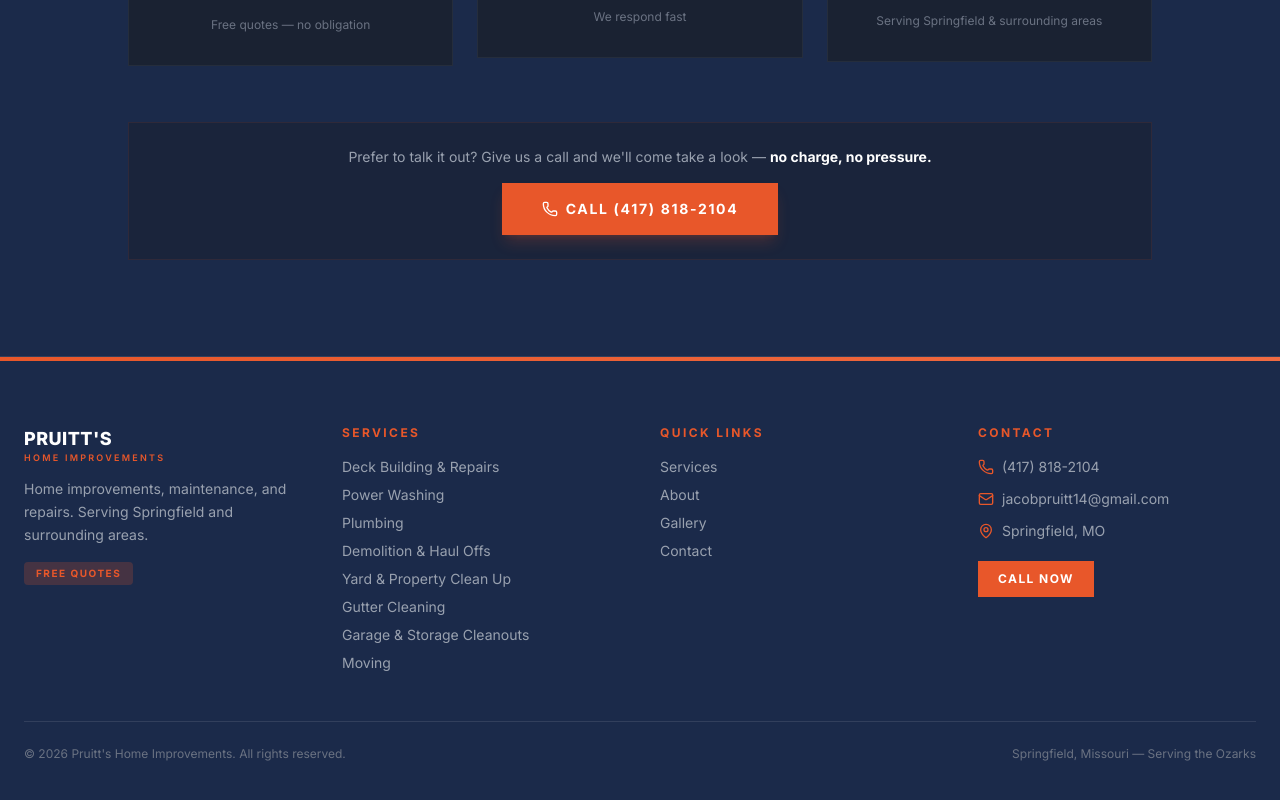
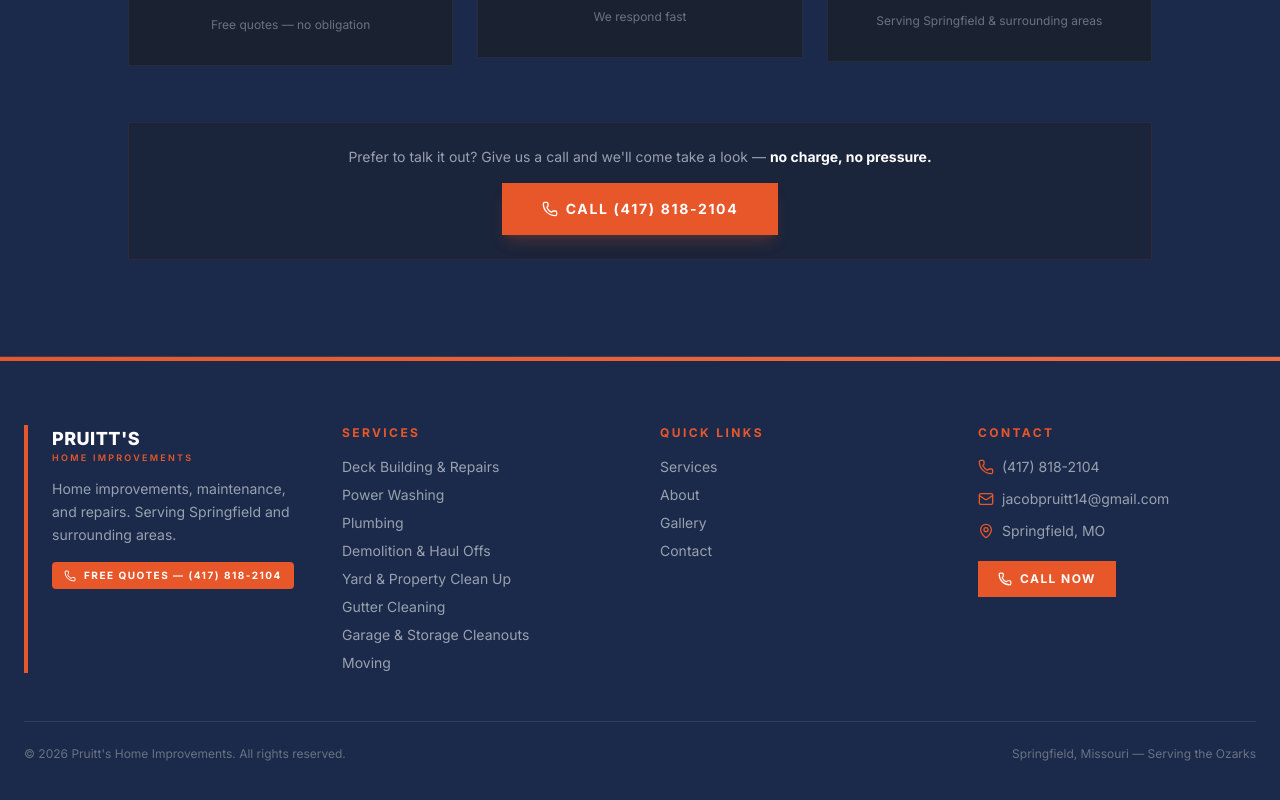
Before and after one commit to oshayl/pruitts-home-improvements, a Next.js app: page / in a window 1280 px wide. Shown: the part 4495-5295 px from the top of the page. Built offline with nearby package versions, Linux system fonts and the light colour scheme; a web font is replaced by a local one.

Commit message:
pass 4: footer brand accent bar, sticky CTA pulse, contact card padding tight, footer free-queries badge

```diff
--- a/src/app/page.tsx
+++ b/src/app/page.tsx
@@ -366,7 +366,7 @@ export default function PruittsHome() {
       </section>
 
       {/* ── Mobile Sticky CTA ── */}
-      <a href="tel:+14178182104" className="fixed bottom-0 left-0 right-0 z-40 md:hidden bg-accent text-white text-center py-3.5 font-bold text-sm tracking-[0.1em] uppercase hover:bg-accent-light transition-colors flex items-center justify-center gap-2 shadow-[0_-2px_10px_rgba(0,0,0,0.3)]">
+      <a href="tel:+14178182104" className="fixed bottom-0 left-0 right-0 z-40 md:hidden bg-accent text-white text-center py-3.5 font-bold text-sm tracking-[0.1em] uppercase hover:bg-accent-light transition-colors flex items-center justify-center gap-2 shadow-[0_-2px_10px_rgba(232,87,42,0.4)] animate-pulse">
         <Phone className="w-4 h-4" />Call Now — Free Quote
       </a>
       {/* Bottom padding for mobile sticky CTA */}
--- a/src/components/Footer.tsx
+++ b/src/components/Footer.tsx
@@ -7,7 +7,7 @@ export default function Footer() {
       <div className="accent-bar" />
       <div className="max-w-7xl mx-auto px-6 py-16">
         <div className="grid md:grid-cols-4 gap-10">
-          <div>
+          <div className="md:border-l-4 md:border-l-accent md:pl-6">
             <div className="flex flex-col leading-none mb-4">
               <span className="text-lg font-extrabold tracking-wide text-white">PRUITT&apos;S</span>
               <span className="text-[9px] tracking-[0.25em] text-accent uppercase font-semibold">Home Improvements</span>
@@ -15,32 +15,27 @@ export default function Footer() {
             <p className="text-sm text-gray-400 leading-relaxed">
               Home improvements, maintenance, and repairs. Serving Springfield and surrounding areas.
             </p>
-            <div className="mt-4 inline-block px-3 py-1 bg-accent/20 text-accent text-[10px] tracking-[0.15em] uppercase font-bold rounded">
-              Free Quotes
+            <div className="mt-4 inline-flex items-center gap-2 px-3 py-1.5 bg-accent text-white text-[10px] tracking-[0.15em] uppercase font-bold rounded">
+              <Phone className="w-3 h-3" />Free Quotes — (417) 818-2104
             </div>
           </div>
 
           <div>
             <h4 className="text-xs tracking-[0.2em] text-accent uppercase mb-4 font-bold">Services</h4>
-            <div className="space-y-2 text-sm text-gray-400">
-              <p>Deck Building &amp; Repairs</p>
-              <p>Power Washing</p>
-              <p>Plumbing</p>
-              <p>Demolition &amp; Haul Offs</p>
-              <p>Yard &amp; Property Clean Up</p>
-              <p>Gutter Cleaning</p>
-              <p>Garage &amp; Storage Cleanouts</p>
-              <p>Moving</p>
+            <div className="space-y-2">
+              {["Deck Building & Repairs", "Power Washing", "Plumbing", "Demolition & Haul Offs", "Yard & Property Clean Up", "Gutter Cleaning", "Garage & Storage Cleanouts", "Moving"].map((s) => (
+                <Link key={s} href="/#services" className="block text-sm text-gray-400 hover:text-accent transition-colors">{s}</Link>
+              ))}
             </div>
           </div>
 
           <div>
             <h4 className="text-xs tracking-[0.2em] text-accent uppercase mb-4 font-bold">Quick Links</h4>
             <div className="space-y-2">
-              <Link href="/#services" className="block text-sm text-gray-400 hover:text-white transition-colors">Services</Link>
-              <Link href="/#about" className="block text-sm text-gray-400 hover:text-white transition-colors">About</Link>
-              <Link href="/#gallery" className="block text-sm text-gray-400 hover:text-white transition-colors">Gallery</Link>
-              <Link href="/#contact" className="block text-sm text-gray-400 hover:text-white transition-colors">Contact</Link>
+              <Link href="/#services" className="block text-sm text-gray-400 hover:text-accent transition-colors">Services</Link>
+              <Link href="/#about" className="block text-sm text-gray-400 hover:text-accent transition-colors">About</Link>
+              <Link href="/#gallery" className="block text-sm text-gray-400 hover:text-accent transition-colors">Gallery</Link>
+              <Link href="/#contact" className="block text-sm text-gray-400 hover:text-accent transition-colors">Contact</Link>
             </div>
           </div>
 
@@ -60,8 +55,8 @@ export default function Footer() {
                 <span>Springfield, MO</span>
               </div>
             </div>
-            <a href="tel:+14178182104" className="mt-5 inline-block px-5 py-2.5 bg-accent text-white text-xs tracking-[0.12em] uppercase font-bold hover:bg-accent-light transition-all">
-              Call Now
+            <a href="tel:+14178182104" className="mt-5 inline-flex items-center gap-2 px-5 py-2.5 bg-accent text-white text-xs tracking-[0.12em] uppercase font-bold hover:bg-accent-light transition-all">
+              <Phone className="w-3.5 h-3.5" />Call Now
             </a>
           </div>
         </div>
```
